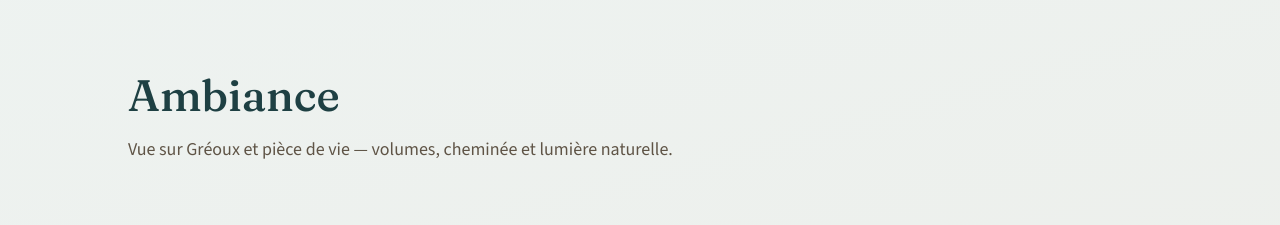
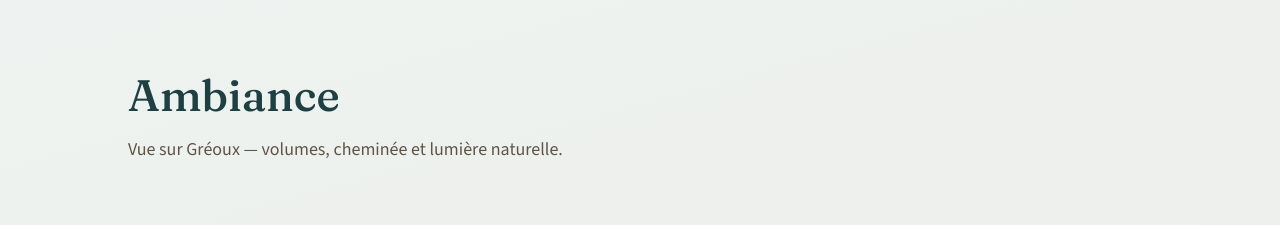
Before and after one commit to AnthonyPortier/latitude39, a Next.js app: page / in a window 1280 px wide. Shown: the part 3080-3305 px from the top of the page. Built offline with nearby package versions, Linux system fonts and the light colour scheme.

Commit message:
fix: légende Ambiance — retirer « et pièce de vie »

```diff
--- a/src/app/page.tsx
+++ b/src/app/page.tsx
@@ -119,7 +119,7 @@ export default function HomePage() {
 
       <ChapterIntro
         title="Ambiance"
-        text="Vue sur Gréoux et pièce de vie — volumes, cheminée et lumière naturelle."
+        text="Vue sur Gréoux — volumes, cheminée et lumière naturelle."
       />
 
       <FullBleedPhoto
```
